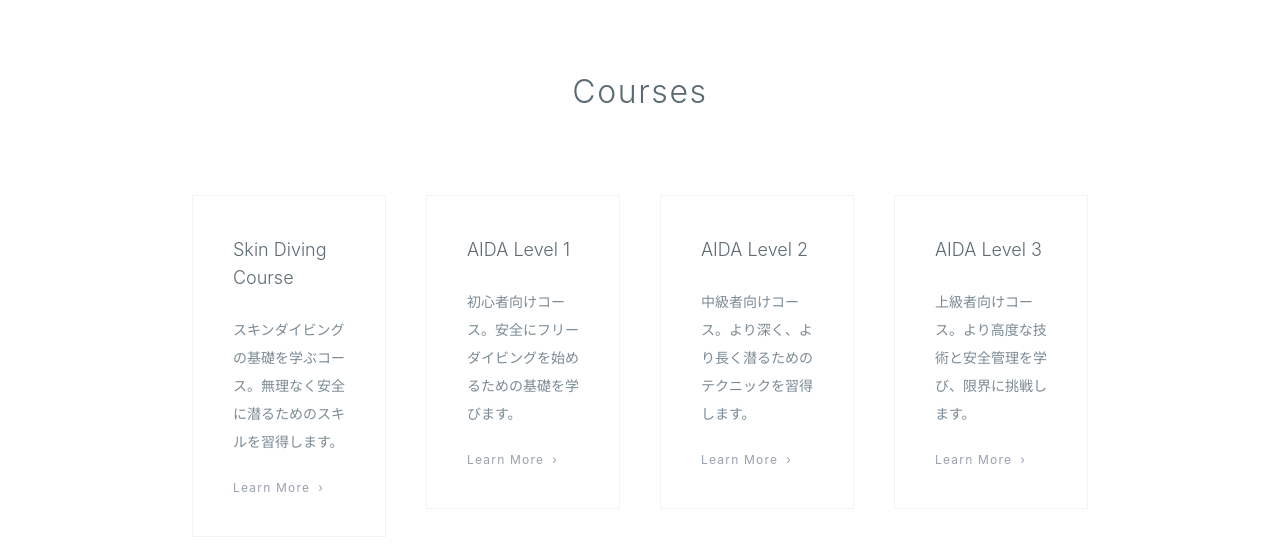
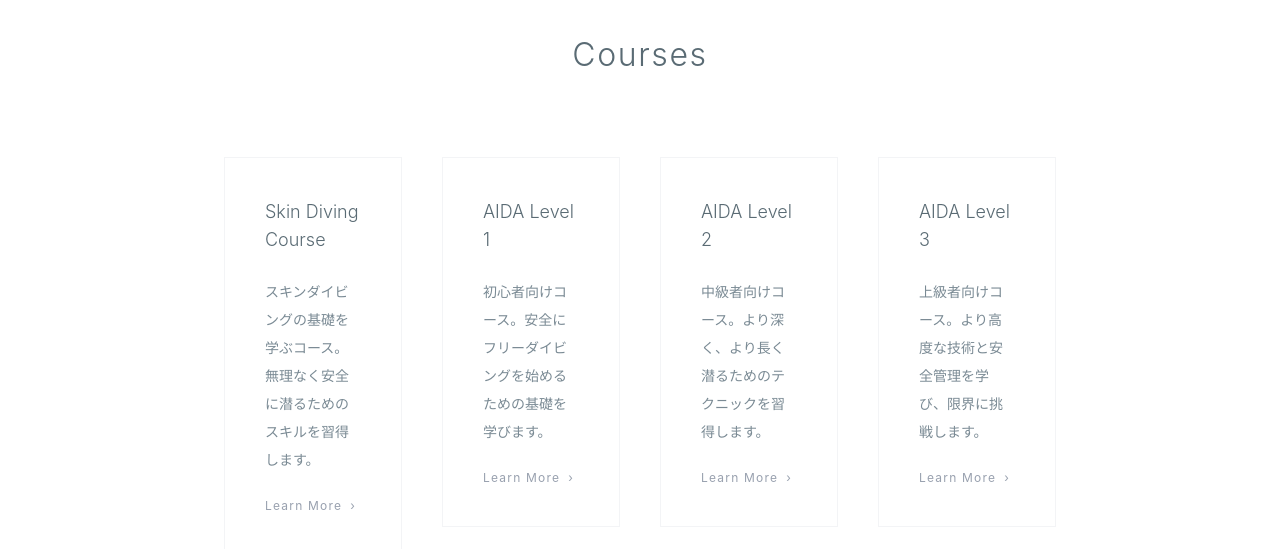
Before and after one commit to ikucha-portfolio/freediving-site, a React (Vite) app: page / in a window 1280 px wide. Shown: the part 1743-2292 px from the top of the page. Built offline with nearby package versions, Linux system fonts and the light colour scheme.

Commit message:
feat: Container導入でレイアウト統一＋Homeの余白・UI調整

```diff
--- a/src/components/Header.jsx
+++ b/src/components/Header.jsx
@@ -22,9 +22,6 @@
           <Link to="/course" className="text-xs text-[#7a8a94] hover:opacity-70">
             Courses
           </Link>
-          <Link to="/price" className="text-xs text-[#7a8a94] hover:opacity-70">
-            Price
-          </Link>
           <Link to="/about" className="text-xs text-[#7a8a94] hover:opacity-70">
             About
           </Link>
--- /dev/null
+++ b/src/components/layout/Container.jsx
@@ -0,0 +1,16 @@
+const Container = ({ children, size = "default" }) => {
+  const sizeStyle =
+    size === "narrow"
+      ? "max-w-3xl"
+      : size === "wide"
+      ? "max-w-6xl"
+      : "max-w-4xl"; // ←ここ変更（元5xl → 4xl）
+
+  return (
+    <div className={`${sizeStyle} mx-auto px-8`}>
+      {children}
+    </div>
+  );
+};
+
+export default Container;
--- a/src/components/layout/Section.jsx
+++ b/src/components/layout/Section.jsx
@@ -1,9 +1,7 @@
 export default function Section({ children }) {
   return (
     <section className="w-full py-24 md:py-32">
-      <div className="max-w-5xl mx-auto px-8">
-        {children}
-      </div>
+      {children}
     </section>
   );
 }
--- a/src/pages/Courses.jsx
+++ b/src/pages/Courses.jsx
@@ -1,9 +1,12 @@
 import CourseSection from "../components/CourseSection";
+import Container from "../components/layout/Container";
 
 const Courses = () => {
   return (
     <>
       <section className="w-full bg-[#f8f7f5] py-28">
+
+        <Container> {/* ←これに置き換え */}
 
         <div className="max-w-4xl mx-auto px-8">
 
@@ -61,6 +64,8 @@
 />
         </div>
 
+</Container>
+
       </section>
     </>
   );
--- a/src/pages/Home.jsx
+++ b/src/pages/Home.jsx
@@ -4,6 +4,7 @@
 import TitleBlock from "../components/ui/TitleBlock";
 import BodyText from "../components/ui/BodyText";
 import Card from "../components/ui/Card";
+import Container from "../components/layout/Container";
 
 export default function Home() {
   return (
@@ -43,11 +44,8 @@
       </section>
 
       {/* Freediving セクション */}
-      {/* Freediving セクション */}
       <Section>
-
-  {/* 👇 これを追加（超重要） */}
-  <div className="max-w-4xl mx-auto">
+        <Container>
 
           <TwoColumn className="gap-8 md:gap-12">
 
@@ -90,14 +88,12 @@
 
           </TwoColumn>
 
-  </div>
+        </Container>
       </Section>
 
       {/* Courses セクション */}
       <Section>
-
-  {/* 👇これ追加 */}
-  <div className="max-w-4xl mx-auto">
+        <Container>
 
           <div className="text-center mb-20">
             <TitleBlock>Courses</TitleBlock>
@@ -131,8 +127,7 @@
 
           </div>
 
-  </div>
-
+        </Container>
       </Section>
 
     </main>
```
Lines whose indentation alone changed are shown as unchanged.
